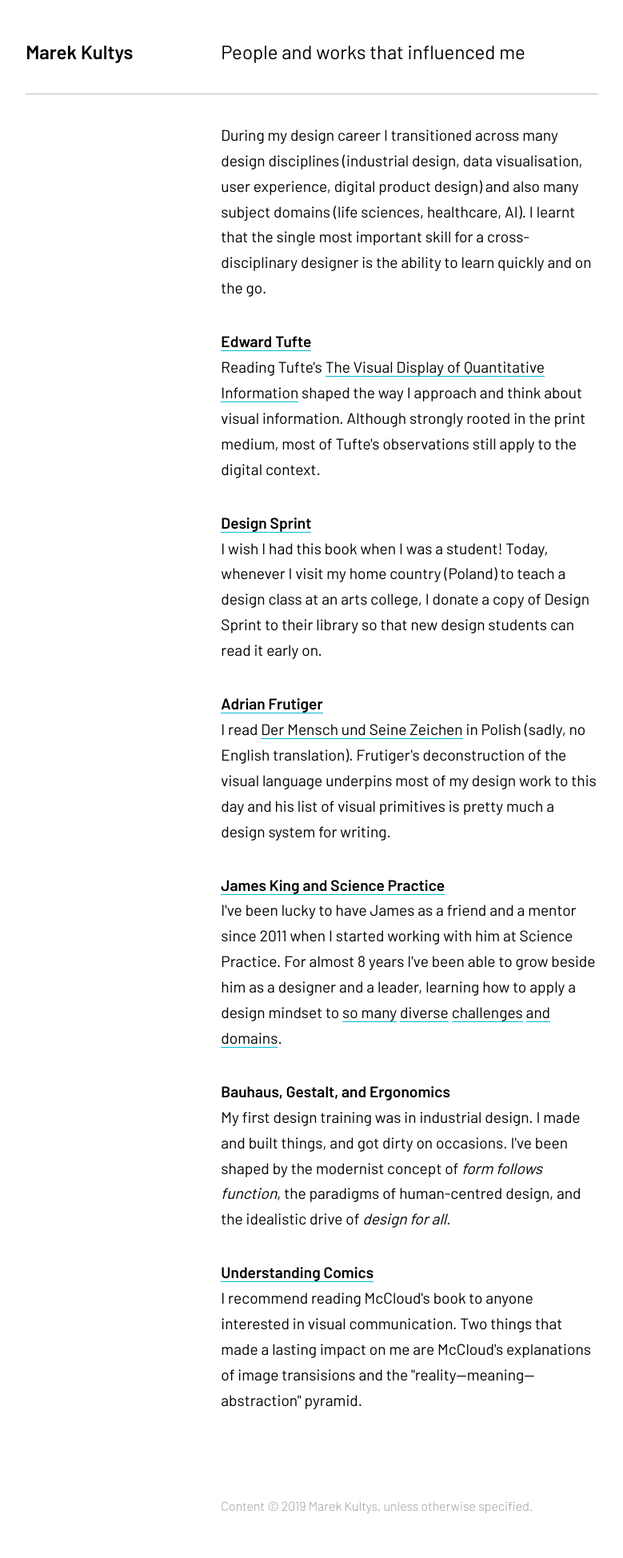
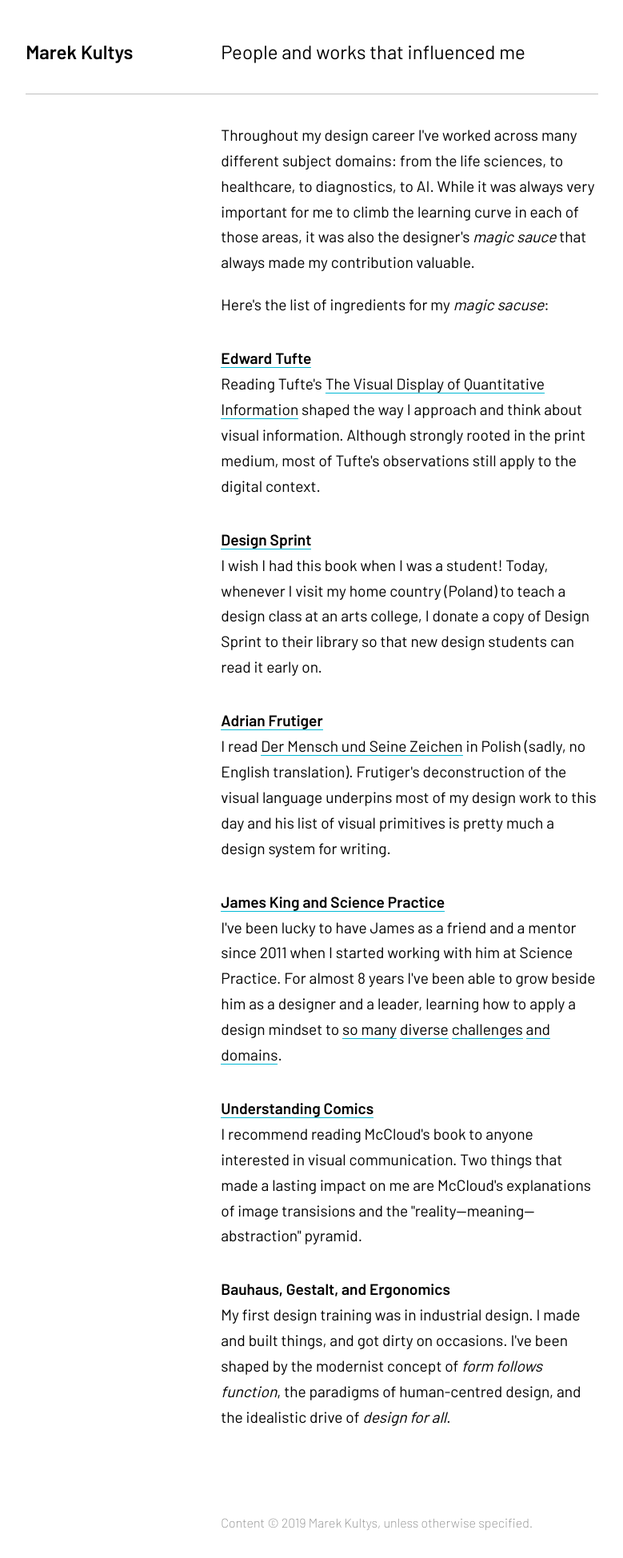
Before and after one commit to marek-kultys/marekkultys.github.io, a Jekyll site: the page built from influences/index.html, in a window 1280 px wide. Shown: the whole page at 80% size, without its empty margins (250-1029 px from the left). Built offline with Jekyll 4.4.1, drawn with Linux system fonts in a browser that asks for light colours; before the commit the page ends 1927 px from its top, so only the background shows below that.

Commit message:
Edit influeces

```diff
--- a/influences/index.html
+++ b/influences/index.html
@@ -8,10 +8,10 @@
       <div class="container-two-third shift">
          <div class="entry">
             <p>
-               During my design career I transitioned across many design disciplines (industrial design, data visualisation, user experience, digital product design) and also many subject domains (life sciences, healthcare, AI). I learnt that the single most important skill for a cross-disciplinary designer is the ability to learn quickly and on the go.
+               Throughout my design career I've worked across many different subject domains: from the life sciences, to healthcare, to diagnostics, to AI. While it was always very important for me to climb the learning curve in each of those areas, it was also the designer's <i>magic sauce</i> that always made my contribution valuable.
             </p>
             <p>
-
+               Here's the list of ingredients for my <i>magic sacuse</i>:
             </p>
          </div>
          <div class="entry">
@@ -31,12 +31,12 @@
             <p>I've been lucky to have James as a friend and a mentor since 2011 when I started working with him at Science Practice. For almost 8 years I've been able to grow beside him as a designer and a leader, learning how to apply a design mindset to <a href="https://www.science-practice.com/projects/longitude/" target="_blank">so many</a> <a href="https://www.science-practice.com/blog/2017/06/06/minion-soil-metagenomics-experiment/" target="_blank">diverse</a> <a href="https://www.ctrl-group.com/case-studies/vivli" target="_blank">challenges</a> <a href="https://www.cognitionkit.com/" target="_blank">and domains</a>.</p>
          </div>
          <div class="entry">
+            <h3><a href="https://www.bookdepository.com/Understanding-Comics-Scott-McCloud/9780060976255" target="_blank">Understanding Comics</a></h3>
+            <p>I recommend reading McCloud's book to anyone interested in visual communication. Two things that made a lasting impact on me are McCloud's explanations of image transisions and the "reality—meaning—abstraction" pyramid.</p>
+         </div>
+         <div class="entry">
             <h3>Bauhaus, Gestalt, and Ergonomics</h3>
             <p>My first design training was in industrial design. I made and built things, and got dirty on occasions. I've been shaped by the modernist concept of <i>form follows function</i>, the paradigms of human-centred design, and the idealistic drive of <i>design for all</i>.</p>
-         </div>
-         <div class="entry">
-            <h3><a href="https://www.bookdepository.com/Understanding-Comics-Scott-McCloud/9780060976255" target="_blank">Understanding Comics</a></h3>
-            <p>I recommend reading McCloud's book to anyone interested in visual communication. Two things that made a lasting impact on me are McCloud's explanations of image transisions and the "reality—meaning—abstraction" pyramid.</p>
          </div>
       </div>
    </div>
```
